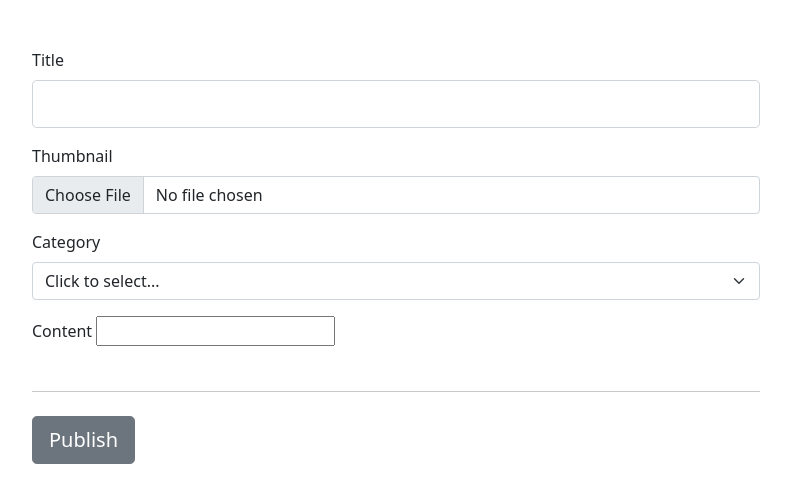
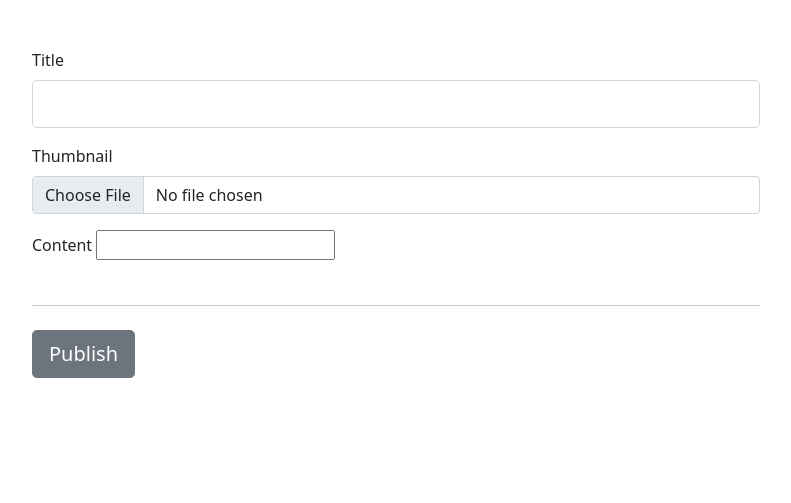
Before and after one commit to yogesh-sirsat/expressio, a Django app: a page that uses main/templates/write.html in a window 1280 px wide. Shown: the part 56-559 px from the top of the page, without its empty margins (244-1035 px from the left). Run offline with Django 4.2, Linux system fonts and the light colour scheme; the visitor is signed in with stand-in values (Sample User, id 1); data that the repository does not hold is empty; some libraries are stand-ins or nearby versions.

Commit message:
Remove Category model prior to adding new model for tags.

```diff
--- a/main/admin.py
+++ b/main/admin.py
@@ -14,11 +14,10 @@ class PostAdminForm(forms.ModelForm):
         fields = '__all__'
 
 class PostAdmin(admin.ModelAdmin):
-    list_display = ('id', 'title', 'category', 'author', 'status', 'published')
+    list_display = ('id', 'title', 'author', 'status', 'published')
     prepopulated_fields = {'slug': ('title',), }
     form = PostAdminForm
 
 
 admin.site.register(models.Profile)
-admin.site.register(models.Category)
 admin.site.register(models.Post, PostAdmin)
--- a/main/api/serializers.py
+++ b/main/api/serializers.py
@@ -6,5 +6,5 @@ from main.models import Post
 class PostSerializer(serializers.ModelSerializer):
     class Meta:
         model = Post
-        fields = ('id', 'category', 'author', 'title', 'slug', 'content', 'published',
+        fields = ('id', 'author', 'title', 'slug', 'content', 'published',
                   'lastEdited', 'status', 'thumbnail', 'stars', 'saves')
--- a/main/api/views.py
+++ b/main/api/views.py
@@ -1,5 +1,5 @@
 from rest_framework import generics
-from main.models import Category, Post
+from main.models import Post
 from .serializers import PostSerializer
 
 
--- a/main/forms.py
+++ b/main/forms.py
@@ -24,7 +24,7 @@ class PostForm(forms.ModelForm):
     content = forms.CharField(widget=TinyMCE())
     class Meta:
         model = Post
-        fields = ('title', 'category', 'thumbnail', 'content')
+        fields = ('title', 'thumbnail', 'content')
 
     def PostSave(self, user):
         post = self.save(commit=False)
--- a/main/models.py
+++ b/main/models.py
@@ -35,13 +35,6 @@ class Profile(models.Model):
         return self.followers.count()
 
 
-class Category(models.Model):
-    name = models.CharField(max_length=100)
-
-    def __str__(self):
-        return self.name
-
-
 class Post(models.Model):
     class PostObjects(models.Manager):
         def get_queryset(self):
@@ -52,7 +45,6 @@ class Post(models.Model):
         ('published', 'Published'),
     )
 
-    category = models.ForeignKey(Category, on_delete=models.PROTECT, default=1)
     author = models.ForeignKey(User, on_delete=models.CASCADE, related_name='posts', null=True)
     title = models.CharField(max_length=250)
     slug = models.SlugField(max_length=250, unique_for_date='published', blank=True)
--- a/main/templates/write.html
+++ b/main/templates/write.html
@@ -25,16 +25,6 @@
                       <input class="form-control" type="file" id="thumbnail" name="thumbnail" accept="image/*" required>
                     </div>
 
-                    <div class="col-12">
-                        <label for="category" class="form-label">Category</label>
-                        <select class="form-select" required id="category" name="category" aria-label="category select">
-                          <option value="">Click to select...</option>
-                            {% for category in categories %}
-                                <option value="{{ category.id }}">{{ category.name }}</option>
-                            {% endfor %}
-                        </select>
-                    </div>
-
                     <div class="mb-3">
                       <label for="content" class="form-label">Content</label>
                       {{ post_form.content|safe }}
--- a/main/views.py
+++ b/main/views.py
@@ -12,7 +12,7 @@ from django.utils import timezone
 from django.views.decorators.csrf import csrf_exempt
 from django.db.models import Count
 from main.forms import UserForm, ProfileForm, PostContentForm, PostForm
-from main.models import Profile, Category, Post
+from main.models import Profile, Post
 
 
 def home(request):
@@ -120,12 +120,10 @@ def user_profile(request, username):
 
 @login_required
 def write(request, username):
-    categories = Category.objects.all()
     if request.method == 'POST':
         post_form = PostForm(request.POST, request.FILES)
         post_content_form = PostContentForm(request.POST)
         post_form.title = request.POST['title']
-        post_form.category = categories.get(id=request.POST['category'])
         post_form.content = post_content_form
         if request.method == 'FILES':
             post_form.thumbnail = request.POST['thumbnail']
@@ -147,7 +145,6 @@ def write(request, username):
         post_form = PostForm()
     context = {
         'username': username,
-        'categories': categories,
         'post_form': post_form,
     }
 
@@ -167,12 +164,10 @@ def edit(request, username, slug):
         return redirect(reverse('post_view', kwargs={'username': request.user.username,
                                                      'slug': post.slug}))
 
-    categories = Category.objects.all()
     if request.method == 'POST':
         edit_post = PostForm(request.POST, request.FILES, instance=post)
         post_content_form = PostContentForm(request.POST)
         edit_post.title = request.POST['title']
-        edit_post.category = categories.get(id=request.POST['category'])
         if request.method == 'FILES':
             edit_post.thumbnail = request.POST['thumbnail']
         update_post = edit_post.save(commit=False)
@@ -188,7 +183,6 @@ def edit(request, username, slug):
 
     context = {
         'username': username,
-        'categories': categories,
         'post': post,
         'slug': slug,
         'edit_post': edit_post,
```
Also changed, not shown: main/templates/edit.html (+0 -10 lines), main/migrations/0033_remove_post_category_delete_category.py (added).
